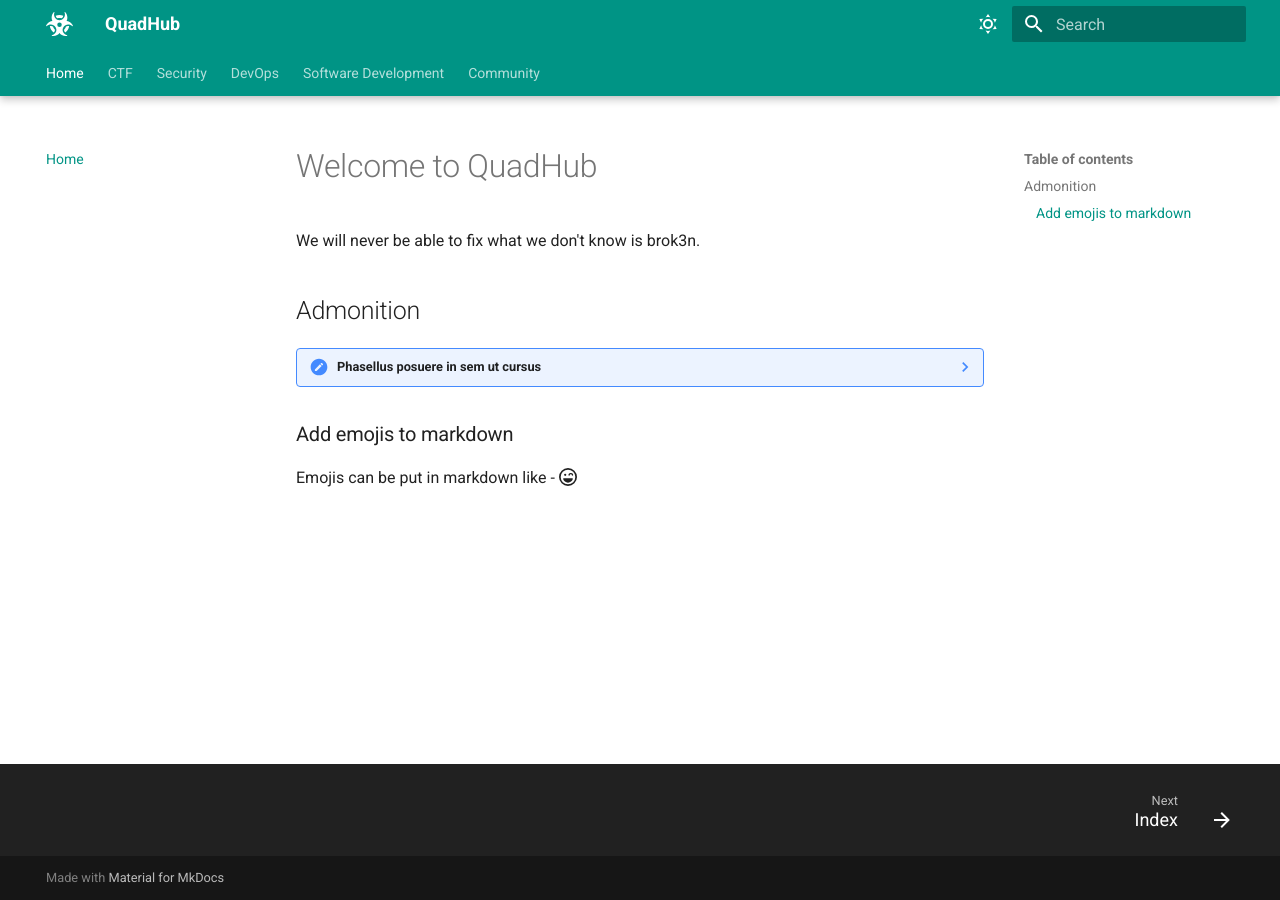
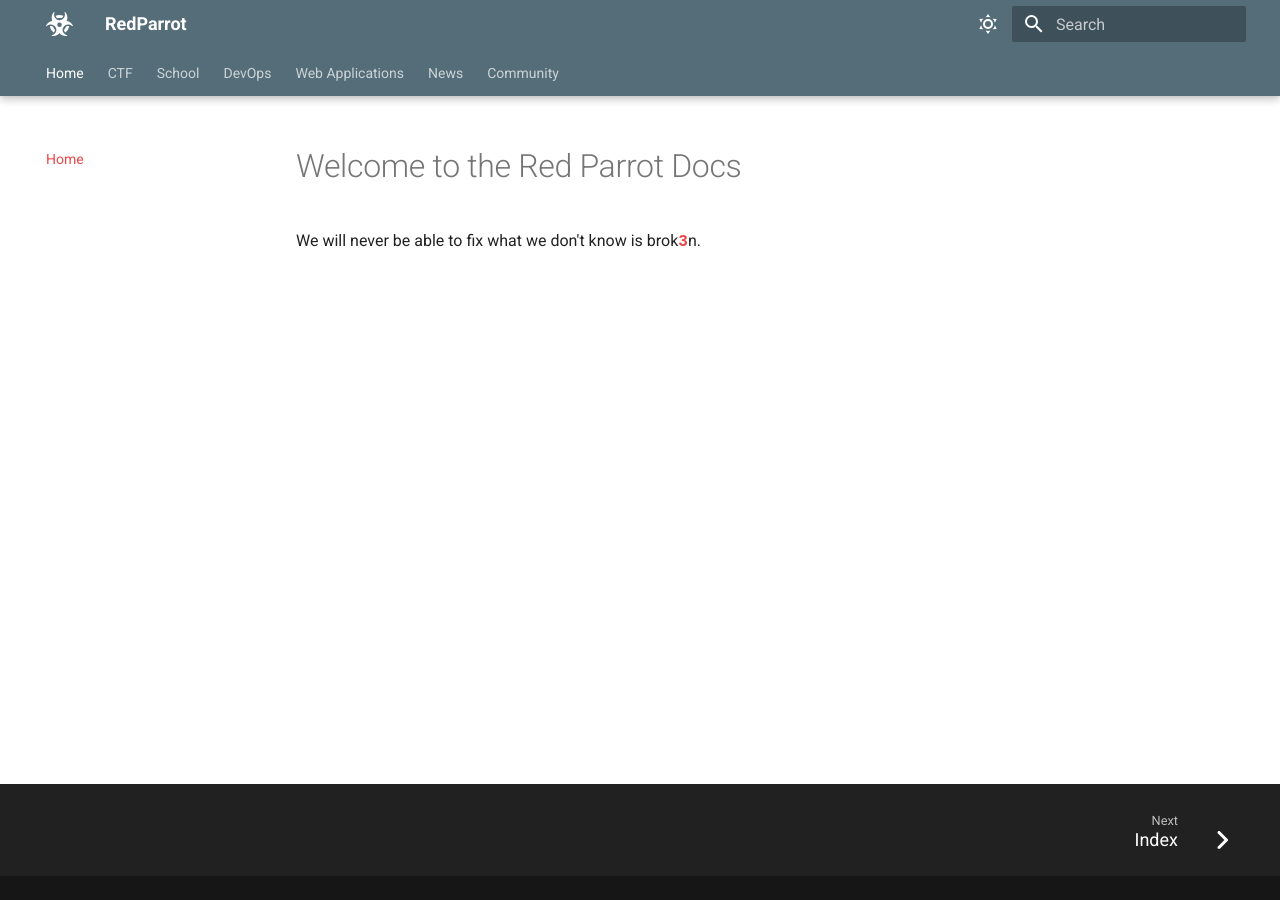
Before and after one commit to redp4rrot/docs, an MkDocs documentation site: the page built from docs/index.md, in a window 1280 px wide. Built offline with MkDocs 1.6.1 and Material for MkDocs 9.7.7, drawn with Linux system fonts in a browser that asks for light colours; nearby versions of some CDN libraries.

```diff
--- /dev/null
+++ b/docs/global.css
@@ -0,0 +1,40 @@
+.md-nav__link.md-nav__link--active {
+    color: rgb(233, 71, 71);
+}
+
+h3 {
+    color: rgb(233, 71, 71);
+}
+
+.webdev {
+    color: rgb(105, 175, 51);
+}
+
+.security {
+    color: rgb(233, 71, 71);
+}
+
+.command {
+    color: black;
+    font-family: "Source Code Pro", monospace;
+    background-color: #ffffff;
+    border: solid 1px white;
+    border-radius: 4px;
+    padding: 0px 2px;
+    font-size: 15px;
+    font-weight: bold;
+}
+
+.red-command {
+    color: rgb(233, 71, 71);
+    font-family: "Source Code Pro", monospace;
+    font-size: 16px;
+    font-weight: 600;
+}
+
+.green-command {
+    color: rgb(105, 175, 51);
+    font-family: "Source Code Pro", monospace;
+    font-size: 16px;
+    font-weight: 600;
+}
--- a/docs/index.md
+++ b/docs/index.md
@@ -1,13 +1,2 @@
-# Welcome to QuadHub
-We will never be able to fix what we don't know is brok3n.
-
-## Admonition
-??? note "Phasellus posuere in sem ut cursus"
-
-    Lorem ipsum dolor sit amet, consectetur adipiscing elit. Nulla et euismod
-    nulla. Curabitur feugiat, tortor non consequat finibus, justo purus auctor
-    massa, nec semper lorem quam in massa.
-
-
-### Add emojis to markdown
-Emojis can be put in markdown like - :fontawesome-regular-face-laugh-wink:
+# Welcome to the Red Parrot Docs
+We will never be able to fix what we don't know is brok<span class="red-command">3</span>n.
--- a/mkdocs.yml
+++ b/mkdocs.yml
@@ -1,4 +1,4 @@
-site_name: "QuadHub"
+site_name: "RedParrot"
 site_description: "To be added"
 site_url: "https://localhost:8000"
 
@@ -12,11 +12,19 @@ nav:
     - Prolabs: ctf/HackTheBox/prolabs.md
     - Exams: ctf/HackTheBox/exams.md
 
-- Security: security/index.md
+- School:
+  - school/index.md
+  - Tiers:
+    - Fundamentals: school/Tiers/unixbasics.md
 
 - DevOps: devops/index.md
 
-- Software Development: development/index.md
+- Web Applications:
+  - webdev/index.md
+  - Tiers:
+    - JavaScript: webdev/Tiers/jsbasics.md
+
+- News: cybernews/index.md
 
 - Community: community/index.md
 
@@ -24,20 +32,25 @@ theme:
   name: material
   logo: assets/images/logo.svg
   favicon: assets/images/logo.svg
+  custom_dir: overrides
+
+  icon:
+    previous: fontawesome/solid/angle-left
+    next: fontawesome/solid/angle-right
 
   palette:
   - media: "(prefers-color-scheme: dark)"
     scheme: slate
     primary: black
-    accent: lime
+    accent: red
     toggle:
       icon: material/weather-night
       name: Switch to system preference
 
   - media: "(prefers-color-scheme: light)"
     scheme: default
-    primary: teal
-    accent: purple
+    primary: blue grey
+    accent: red
     toggle:
       icon: material/weather-sunny
       name: Switch to dark mode
@@ -68,11 +81,34 @@ theme:
 markdown_extensions:
   - admonition
   - pymdownx.details
-  - pymdownx.superfences
+  - tables # For adding tables in the documentation
+
+# Attribute lists
   - attr_list
+  - md_in_html
+
+# Emojis
   - pymdownx.emoji:
       emoji_index: !!python/name:material.extensions.emoji.twemoji
       emoji_generator: !!python/name:material.extensions.emoji.to_svg
+      options:
+        custom_icons:
+          - overrides/.icons
+
+# This installs diagrams
+  - pymdownx.superfences:
+      custom_fences:
+        - name: mermaid
+          class: mermaid
+          format: !!python/name:pymdownx.superfences.fence_code_format
+# Content tabs
+  - pymdownx.tabbed:
+      alternate_style: true
+
+## More readable anchor tags
+      slugify: !!python/object/apply:pymdownx.slugs.slugify
+        kwds:
+          case: lower
 
 extra_css:
   - https://site-assets.fontawesome.com/releases/v6.5.1/css/all.css
@@ -80,3 +116,7 @@ extra_css:
   - https://site-assets.fontawesome.com/releases/v6.5.1/css/sharp-solid.css
   - https://site-assets.fontawesome.com/releases/v6.5.1/css/sharp-regular.css
   - https://site-assets.fontawesome.com/releases/v6.5.1/css/sharp-light.css
+  - global.css
+
+extra:
+  generator: false
--- /dev/null
+++ b/requirements.txt
@@ -0,0 +1,2 @@
+ mkdocs-material
+ mkdocs-material-extensions
```
Also changed, not shown: docs/community/index.md (+2 -0 lines), docs/cybernews/index.md (added, +1 -0 lines), docs/school/Tiers/unixbasics.md (added, +124 -0 lines), docs/webdev/Tiers/jsbasics.md (added, +101 -0 lines), docs/webdev/index.md (added, +221 -0 lines), material/overrides/main.html (deleted, +0 -25 lines), docs/school/Tiers/prompt.png (added), docs/school/index.md (added), docs/security/index.md (deleted), overrides/.icons/bootstrap/file.svg (added), 1 other file.
